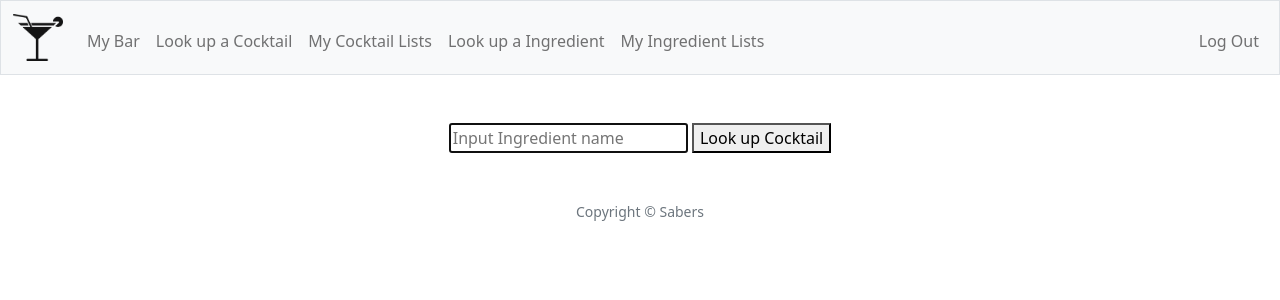
After one commit to sabers312/cs50-finalproject, a Flask app: page /ingredient_lookup in a window 1280 px wide. The commit adds this page. Shown: the top 300 px of the page. Run offline with Flask 2, Linux system fonts and the light colour scheme; a user stored in the database is signed in; some libraries are stand-ins or nearby versions.

Commit message:
implementing first iteration ingredient lookup

```diff
--- a/app.py
+++ b/app.py
@@ -3,7 +3,7 @@ from flask import Flask, flash, redirect, render_template, request, session
 from flask_session import Session
 from werkzeug.security import check_password_hash, generate_password_hash
 
-from helpers import login_required, cocktail_lu, recipe_lu
+from helpers import login_required, cocktail_lu, recipe_lu, ingredient_lu
 
 
 app = Flask(__name__)
@@ -134,3 +134,15 @@ def cocktail_recipe():
     cocktail = recipe_lu(request.args.get("idDrink"))
 
     return render_template("cocktail_recipe.html", cocktail=cocktail)
+
+
+@app.route("/ingredient_lookup", methods=["GET", "POST"])
+@login_required
+def ingredient_lookup():
+
+    if request.method == "POST":
+        ingredients = ingredient_lu(request.form.get("ingredient"))
+
+        return render_template("ingredient_lookup_result.html", ingredients=ingredients)
+
+    return render_template("ingredient_lookup.html")
--- a/helpers.py
+++ b/helpers.py
@@ -48,3 +48,19 @@ def recipe_lu(idDrink):
         return None
 
     return response.json()["drinks"][0]
+
+"""lookup ingredient by name search"""
+def ingredient_lu(ingredient_name):
+    try:
+        url = "https://the-cocktail-db.p.rapidapi.com/search.php"
+        querystring = {"i": ingredient_name}
+        headers = {
+            "X-RapidAPI-Key": "e5fb1c3756mshb2c2caf3ff051bep17550djsndcf1006181e8",
+            "X-RapidAPI-Host": "the-cocktail-db.p.rapidapi.com"
+        }
+        response = requests.request("GET", url, headers=headers, params=querystring)
+
+    except requests.RequestException:
+        return None
+
+    return response.json()["ingredients"]
--- /dev/null
+++ b/templates/ingredient_lookup.html
@@ -0,0 +1,12 @@
+{% extends "layout.html" %}
+
+{% block title %}
+    Ingredient lookup
+{% endblock %}
+
+{% block main %}
+    <form action="/ingredient_lookup" method="post">
+        <input autocomplete="off" autofocus name="ingredient" placeholder="Input Ingredient name" type="text">
+        <button type="submit">Look up Cocktail</button>
+    </form>
+{% endblock %}
--- a/templates/layout.html
+++ b/templates/layout.html
@@ -36,7 +36,8 @@
                             <li class="nav-item"><a class="nav-link" href="/bar">My Bar</a></li>
                             <li class="nav-item"><a class="nav-link" href="/cocktail_lookup">Look up a Cocktail</a></li>
                             <li class="nav-item"><a class="nav-link" href="/cocktail_list">My Cocktail Lists</a></li>
-                            <li class="nav-item"><a class="nav-link" href="/Incredient List">My Ingredient Lists</a></li>
+                            <li class="nav-item"><a class="nav-link" href="/ingredient_lookup">Look up a Ingredient</a></li>
+                            <li class="nav-item"><a class="nav-link" href="/Ingredient List">My Ingredient Lists</a></li>
                         </ul>
                         <ul class="navbar-nav ms-auto mt-2">
                             <li class="nav-item"><a class="nav-link" href="/logout">Log Out</a></li>
```
Also changed, not shown: templates/ingredient_lookup_result.html (added, +24 -0 lines), 1 other file.
